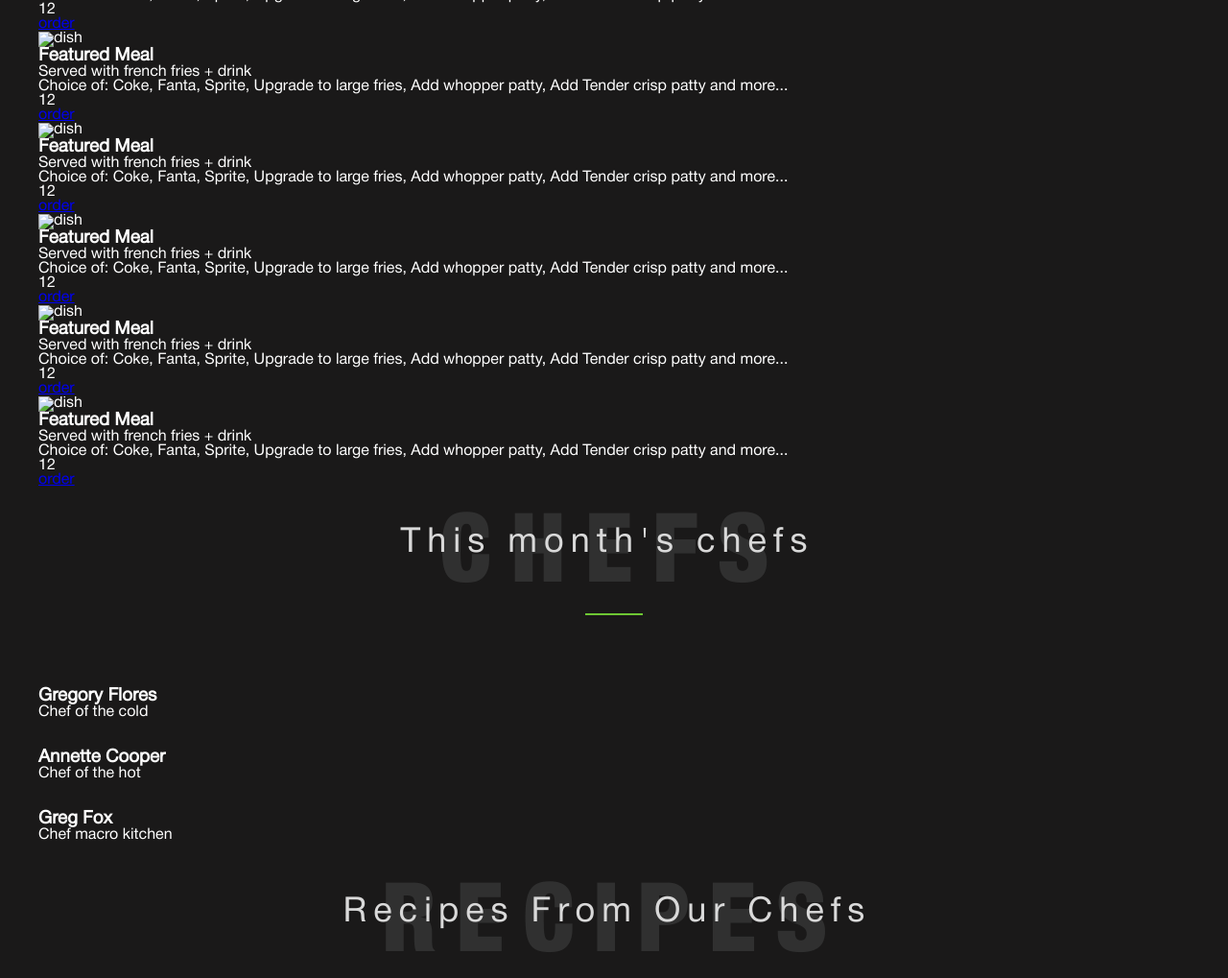
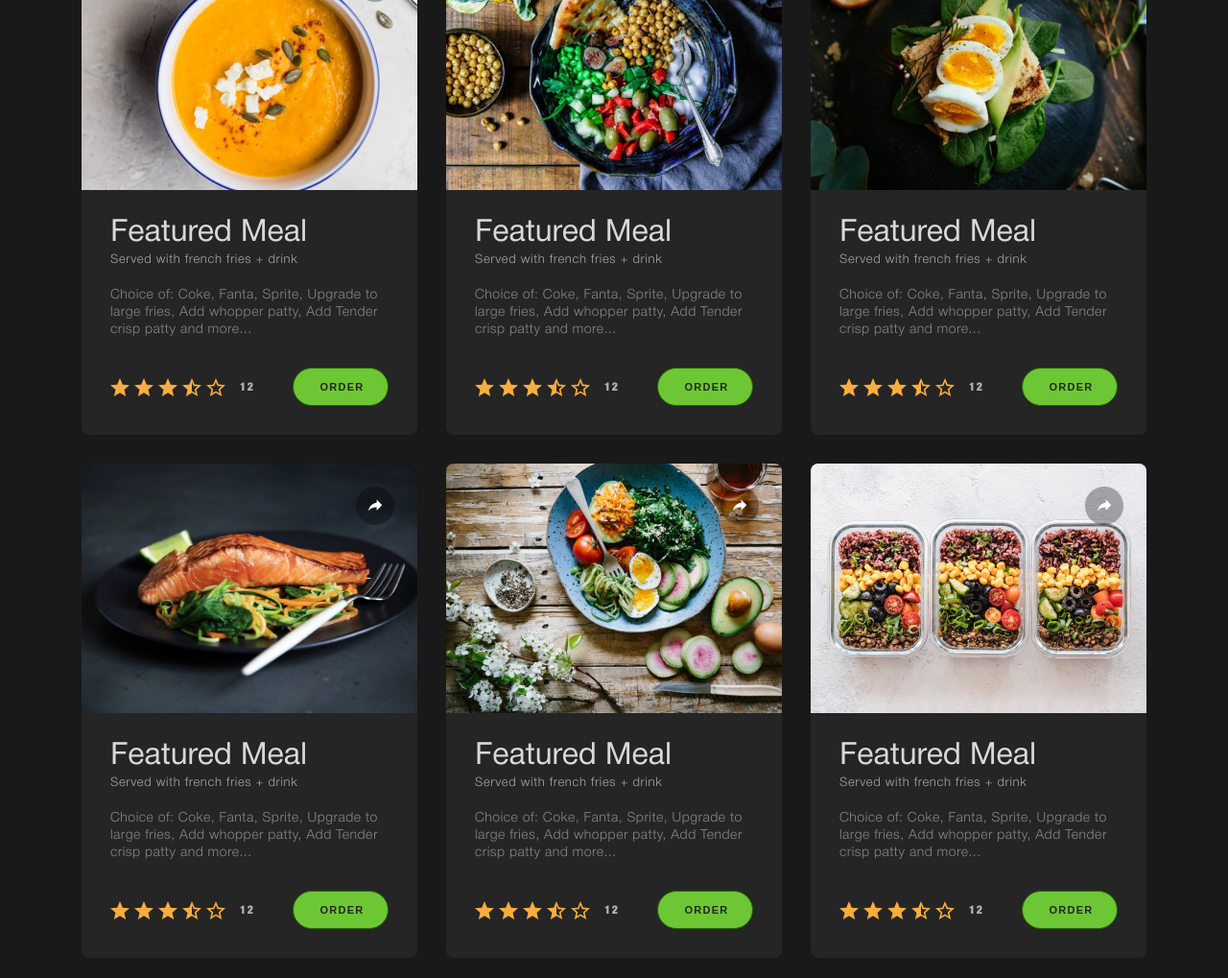
Before and after one commit to vmnekrasovv/healthy, a plain HTML site: page app/index.html in a window 1280 px wide. Shown: the part 2411-3430 px from the top of the page at 96% size. Drawn offline with Linux system fonts and the light colour scheme.

Commit message:
Стили для секции dishes

```diff
--- a/app/index.html
+++ b/app/index.html
@@ -185,123 +185,187 @@
 					<div class="dishes-list">
 
 						<div class="dishes-list__item">
-							<img src="#" alt="dish" class="dishes-list__image">
+
+							<img src="images/dest/dishes/1.jpg" alt="dish" class="dishes-list__image">
+
+							<div class="dishes-list__content">
+
 								<h3 class="dishes-list__title">Featured Meal</h3>
 								<span class="dishes-list__desc">Served with french fries + drink</span>
 								<div class="dishes-list__text">
 									Choice of: Coke, Fanta, Sprite, Upgrade to large fries, Add whopper patty, Add Tender crisp patty and more...
 								</div>
+
 								<div class="dishes-list__order">
+
 									<div class="dishes-list__stars">
-									<i class="dishes-list__star"></i>
-									<i class="dishes-list__star"></i>
-									<i class="dishes-list__star"></i>
-									<i class="dishes-list__star"></i>
-									<i class="dishes-list__star"></i>
+										<i class="dishes-list__star star-full"></i>
+										<i class="dishes-list__star star-full"></i>
+										<i class="dishes-list__star star-full"></i>
+										<i class="dishes-list__star star-half"></i>
+										<i class="dishes-list__star star-void"></i>
 										<span class="dishes-list__count">12</span>
 									</div> <!-- /dishes-list__stars -->
 									<a href="#" class="dishes-list__button">order</a>
-							</div>
+
+								</div> <!-- /dishes-list__order-->
+
+							</div> <!-- /dishes-list__content -->
 						</div> <!-- /dishes-list__item -->
 
+				<!-- /// -->
+
 						<div class="dishes-list__item">
-							<img src="#" alt="dish" class="dishes-list__image">
+
+							<img src="images/dest/dishes/2.jpg" alt="dish" class="dishes-list__image">
+
+							<div class="dishes-list__content">
+
 								<h3 class="dishes-list__title">Featured Meal</h3>
 								<span class="dishes-list__desc">Served with french fries + drink</span>
 								<div class="dishes-list__text">
 									Choice of: Coke, Fanta, Sprite, Upgrade to large fries, Add whopper patty, Add Tender crisp patty and more...
 								</div>
+
 								<div class="dishes-list__order">
+
 									<div class="dishes-list__stars">
-									<i class="dishes-list__star"></i>
-									<i class="dishes-list__star"></i>
-									<i class="dishes-list__star"></i>
-									<i class="dishes-list__star"></i>
-									<i class="dishes-list__star"></i>
+										<i class="dishes-list__star star-full"></i>
+										<i class="dishes-list__star star-full"></i>
+										<i class="dishes-list__star star-full"></i>
+										<i class="dishes-list__star star-half"></i>
+										<i class="dishes-list__star star-void"></i>
 										<span class="dishes-list__count">12</span>
 									</div> <!-- /dishes-list__stars -->
 									<a href="#" class="dishes-list__button">order</a>
-							</div>
+
+								</div> <!-- /dishes-list__order-->
+
+							</div> <!-- /dishes-list__content -->
 						</div> <!-- /dishes-list__item -->
 
+				<!-- /// -->
+
 						<div class="dishes-list__item">
-							<img src="#" alt="dish" class="dishes-list__image">
+
+							<img src="images/dest/dishes/3.jpg" alt="dish" class="dishes-list__image">
+
+							<div class="dishes-list__content">
+
 								<h3 class="dishes-list__title">Featured Meal</h3>
 								<span class="dishes-list__desc">Served with french fries + drink</span>
 								<div class="dishes-list__text">
 									Choice of: Coke, Fanta, Sprite, Upgrade to large fries, Add whopper patty, Add Tender crisp patty and more...
 								</div>
+
 								<div class="dishes-list__order">
+
 									<div class="dishes-list__stars">
-									<i class="dishes-list__star"></i>
-									<i class="dishes-list__star"></i>
-									<i class="dishes-list__star"></i>
-									<i class="dishes-list__star"></i>
-									<i class="dishes-list__star"></i>
+										<i class="dishes-list__star star-full"></i>
+										<i class="dishes-list__star star-full"></i>
+										<i class="dishes-list__star star-full"></i>
+										<i class="dishes-list__star star-half"></i>
+										<i class="dishes-list__star star-void"></i>
 										<span class="dishes-list__count">12</span>
 									</div> <!-- /dishes-list__stars -->
 									<a href="#" class="dishes-list__button">order</a>
-							</div>
+
+								</div> <!-- /dishes-list__order-->
+
+							</div> <!-- /dishes-list__content -->
 						</div> <!-- /dishes-list__item -->
 
+				<!-- /// -->
+
 						<div class="dishes-list__item">
-							<img src="#" alt="dish" class="dishes-list__image">
+
+							<img src="images/dest/dishes/4.jpg" alt="dish" class="dishes-list__image">
+
+							<div class="dishes-list__content">
+
 								<h3 class="dishes-list__title">Featured Meal</h3>
 								<span class="dishes-list__desc">Served with french fries + drink</span>
 								<div class="dishes-list__text">
 									Choice of: Coke, Fanta, Sprite, Upgrade to large fries, Add whopper patty, Add Tender crisp patty and more...
 								</div>
+
 								<div class="dishes-list__order">
+
 									<div class="dishes-list__stars">
-									<i class="dishes-list__star"></i>
-									<i class="dishes-list__star"></i>
-									<i class="dishes-list__star"></i>
-									<i class="dishes-list__star"></i>
-									<i class="dishes-list__star"></i>
+										<i class="dishes-list__star star-full"></i>
+										<i class="dishes-list__star star-full"></i>
+										<i class="dishes-list__star star-full"></i>
+										<i class="dishes-list__star star-half"></i>
+										<i class="dishes-list__star star-void"></i>
 										<span class="dishes-list__count">12</span>
 									</div> <!-- /dishes-list__stars -->
 									<a href="#" class="dishes-list__button">order</a>
-							</div>
+
+								</div> <!-- /dishes-list__order-->
+
+							</div> <!-- /dishes-list__content -->
 						</div> <!-- /dishes-list__item -->
 
+				<!-- /// -->
+
 						<div class="dishes-list__item">
-							<img src="#" alt="dish" class="dishes-list__image">
+
+							<img src="images/dest/dishes/5.jpg" alt="dish" class="dishes-list__image">
+
+							<div class="dishes-list__content">
+
 								<h3 class="dishes-list__title">Featured Meal</h3>
 								<span class="dishes-list__desc">Served with french fries + drink</span>
 								<div class="dishes-list__text">
 									Choice of: Coke, Fanta, Sprite, Upgrade to large fries, Add whopper patty, Add Tender crisp patty and more...
 								</div>
+
 								<div class="dishes-list__order">
+
 									<div class="dishes-list__stars">
-									<i class="dishes-list__star"></i>
-									<i class="dishes-list__star"></i>
-									<i class="dishes-list__star"></i>
-									<i class="dishes-list__star"></i>
-									<i class="dishes-list__star"></i>
+										<i class="dishes-list__star star-full"></i>
+										<i class="dishes-list__star star-full"></i>
+										<i class="dishes-list__star star-full"></i>
+										<i class="dishes-list__star star-half"></i>
+										<i class="dishes-list__star star-void"></i>
 										<span class="dishes-list__count">12</span>
 									</div> <!-- /dishes-list__stars -->
 									<a href="#" class="dishes-list__button">order</a>
-							</div>
+
+								</div> <!-- /dishes-list__order-->
+
+							</div> <!-- /dishes-list__content -->
 						</div> <!-- /dishes-list__item -->
 
+				<!-- /// -->
+
 						<div class="dishes-list__item">
-							<img src="#" alt="dish" class="dishes-list__image">
+
+							<img src="images/dest/dishes/6.jpg" alt="dish" class="dishes-list__image">
+
+							<div class="dishes-list__content">
+
 								<h3 class="dishes-list__title">Featured Meal</h3>
 								<span class="dishes-list__desc">Served with french fries + drink</span>
 								<div class="dishes-list__text">
 									Choice of: Coke, Fanta, Sprite, Upgrade to large fries, Add whopper patty, Add Tender crisp patty and more...
 								</div>
+
 								<div class="dishes-list__order">
+
 									<div class="dishes-list__stars">
-									<i class="dishes-list__star"></i>
-									<i class="dishes-list__star"></i>
-									<i class="dishes-list__star"></i>
-									<i class="dishes-list__star"></i>
-									<i class="dishes-list__star"></i>
+										<i class="dishes-list__star star-full"></i>
+										<i class="dishes-list__star star-full"></i>
+										<i class="dishes-list__star star-full"></i>
+										<i class="dishes-list__star star-half"></i>
+										<i class="dishes-list__star star-void"></i>
 										<span class="dishes-list__count">12</span>
 									</div> <!-- /dishes-list__stars -->
 									<a href="#" class="dishes-list__button">order</a>
-							</div>
+
+								</div> <!-- /dishes-list__order-->
+
+							</div> <!-- /dishes-list__content -->
 						</div> <!-- /dishes-list__item -->
 
 					</div> <!-- /dishes-list -->
--- /dev/null
+++ b/app/scss/sections/_dishes.scss
@@ -0,0 +1,122 @@
+.dishes {
+
+	&-list {
+		display: flex;
+		justify-content: center;
+		gap: 30px;
+		flex-wrap: wrap;
+		margin-bottom: 120px;
+
+		&__item {
+			width: 350px;
+			background-color: #252525;
+			border-radius: 7.7px;
+			cursor: pointer;
+		}
+
+		&__image {
+			display: block;
+			border-radius: 7.7px 7.7px 0 0;
+			width: 100%;
+			height: 260px;
+			object-fit: cover;
+			object-position: center;
+		}
+
+		&__content {
+			padding: 30px;
+		}
+
+		&__title {
+			color: #d9d9d9;
+			font-weight: 400;
+			font-size: 32px;
+			line-height: 30px;
+			margin-bottom: 5px;
+		}
+
+		&__desc {
+			color: #A4A8B2;
+			font-weight: 300;
+			font-size: 13px;
+			line-height: 16px;
+			letter-spacing: 0.7px;
+			display: block;
+			margin-bottom: 20px;
+		}
+
+		&__text {
+			color: #85878C;
+			font-weight: 300;
+			font-size: 14px;
+			line-height: 18px;
+			margin-bottom: 30px;
+			letter-spacing: 0.5px;
+		}
+
+		&__order {
+			display: flex;
+			justify-content: space-between;
+		}
+
+		&__stars {
+			display: flex;
+			justify-content: space-between;
+			align-items: center;
+		}
+
+		&__star {
+			width: 20px;
+			height: 19px;
+			margin-right: 5px;
+
+			&.star-full {
+				background: url('../images/dest/icons/star_full.svg') no-repeat;
+			}
+
+			&.star-half {
+				background: url('../images/dest/icons/star_half.svg') no-repeat;
+			}
+
+			&.star-void {
+				background: url('../images/dest/icons/star_void.svg') no-repeat;
+			}
+		} // star
+
+		&__count {
+			display: inline-block;
+			margin-left: 10px;
+			color: #B3B3B3;
+			font-family: 'BlackCondensed';
+			font-size: 12px;
+			line-height: 30px;
+			letter-spacing: 1.5px;
+		}
+
+		&__button {
+			display: flex;
+			justify-content: center;
+			align-items: center;
+			width: 100px;
+			height: 40px;
+			padding-left: 3px;
+			background-color: $color_green;
+			transition: .33s;
+			border-radius: 100px;
+			text-decoration: none;
+			font-family: 'Arial';
+			font-size: 11px;
+			text-transform: uppercase;
+			color: #252525;
+			letter-spacing: 1.3px;
+			font-weight: 700;
+			border: 1px solid #286203;
+
+			&:hover {
+				box-shadow: 0 0 3px 0 #c0e300;
+		    	background-color: #8fdf25;
+		    	border: 1px solid #c0e300;
+			}
+		}
+	}
+}
--- a/app/scss/sections/_sections.scss
+++ b/app/scss/sections/_sections.scss
@@ -61,3 +61,4 @@
 
 @import 'about';
 @import 'work';
+@import 'dishes';
```
Also changed, not shown: app/css/app.min.css, app/images/dest/dishes/1.jpg (added), app/images/dest/dishes/2.jpg (added), app/images/dest/dishes/3.jpg (added), app/images/dest/dishes/4.jpg (added), app/images/dest/dishes/5.jpg (added), app/images/dest/dishes/6.jpg (added), app/images/dest/icons/star_full.svg (added), app/images/dest/icons/star_half.svg (added), app/images/dest/icons/star_void.svg (added). Lines whose indentation alone changed are shown as unchanged.
